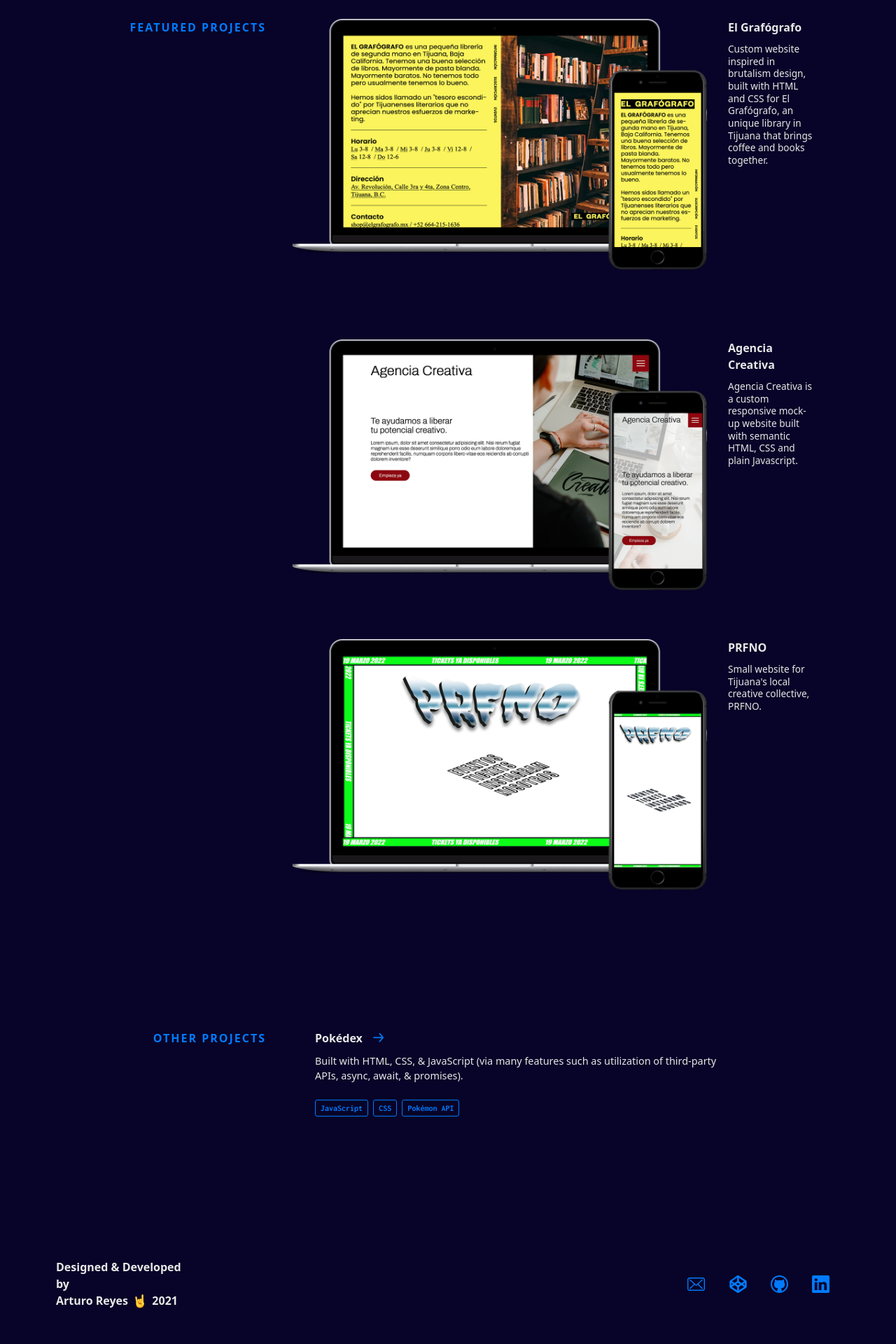
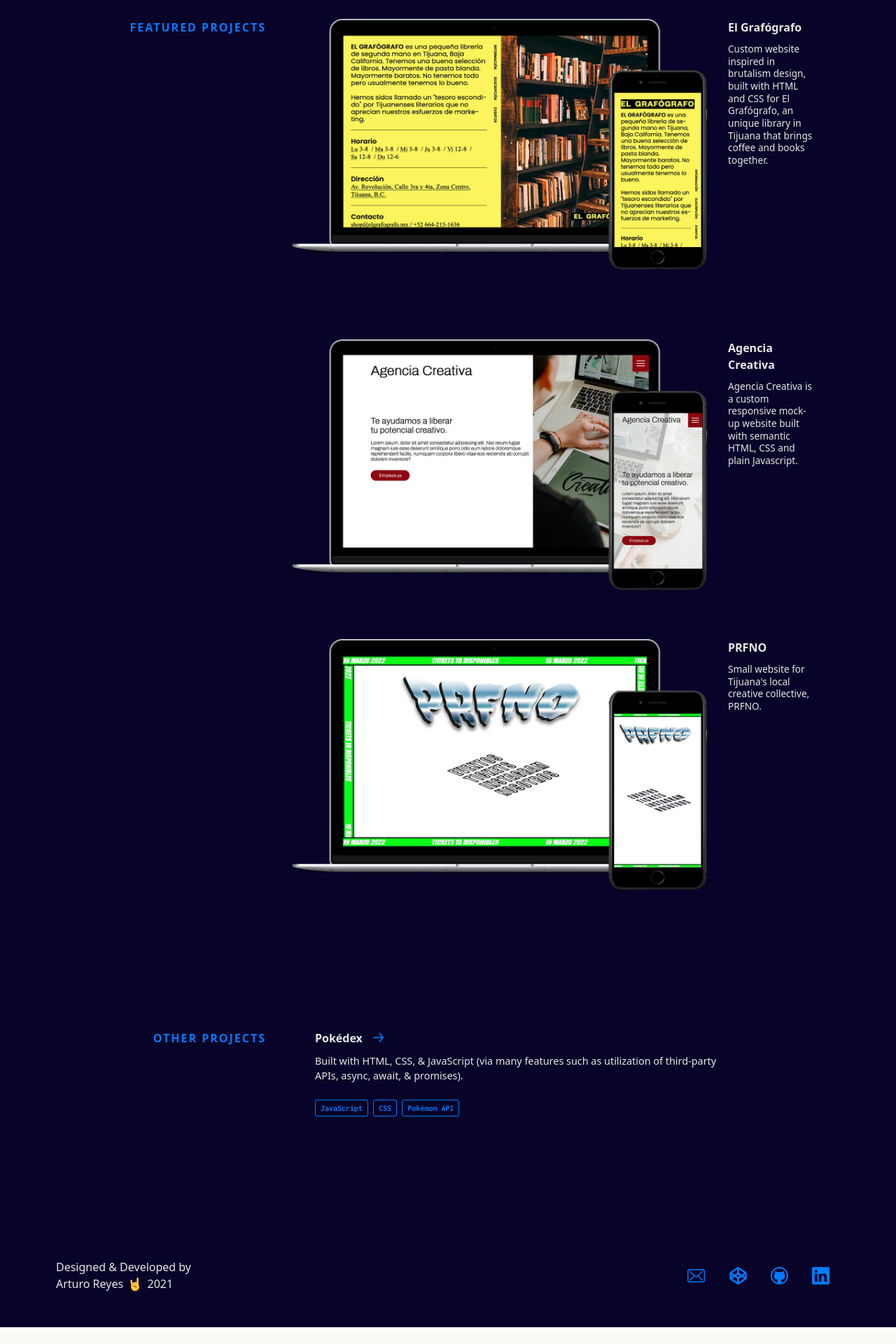
Before and after one commit to ArturReyes/arturreyes.github.io, a Jekyll site: the page built from index.html, in a window 1280 px wide. Shown: the part 2241-4161 px from the top of the page at 70% size. Built offline with Jekyll 4.4.1, drawn with Linux system fonts in a browser that asks for light colours; nearby versions of some CDN libraries; after the commit the page ends 4137 px from its top, so only the background shows below that.

Commit message:
footer copyright fix

```diff
--- a/css/main.css
+++ b/css/main.css
@@ -947,8 +947,8 @@
     }
    }
    .footer__copyright {
-    font-weight:700;
-    width:200px
+    font-weight:200;
+    width:500px
    }
    @media screen and (max-width:630px) {
     .footer__copyright {
```
